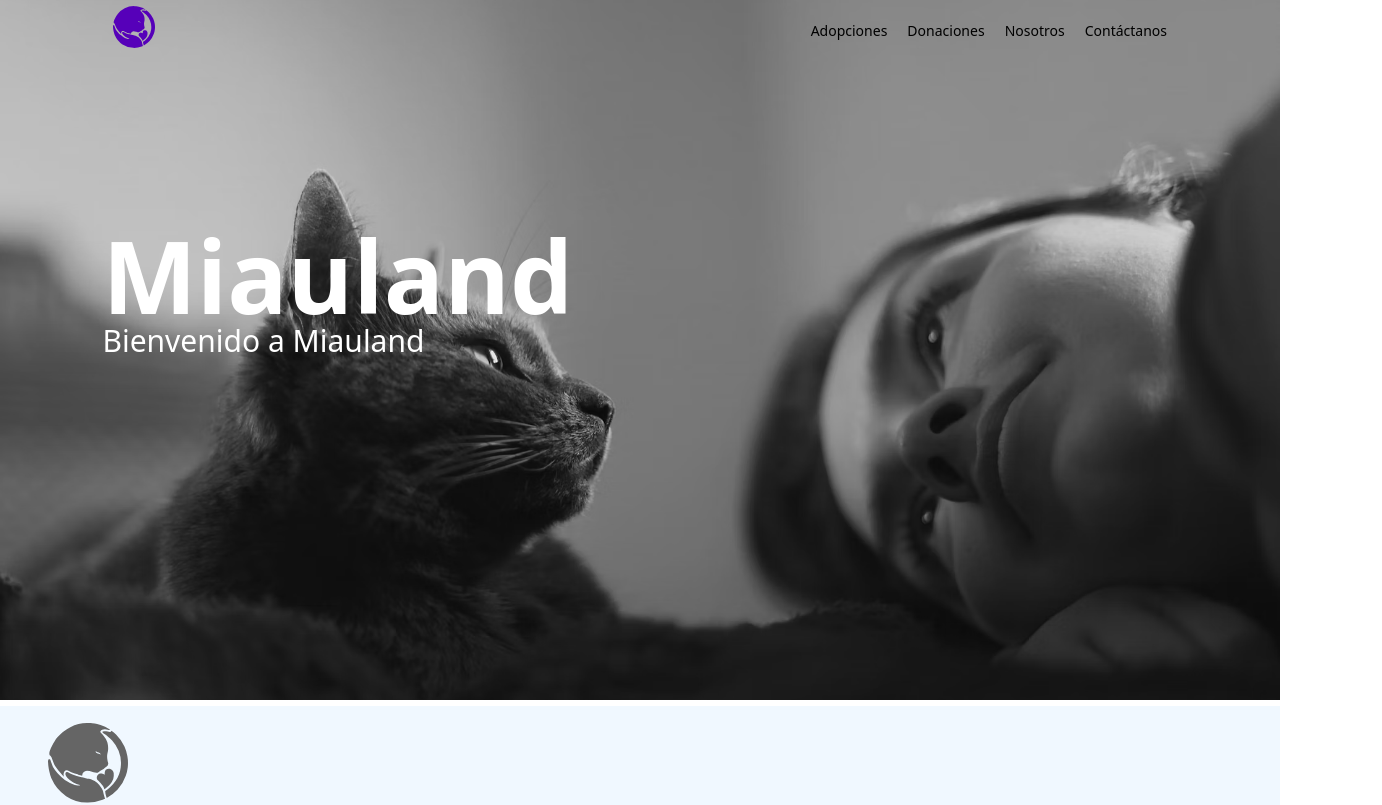
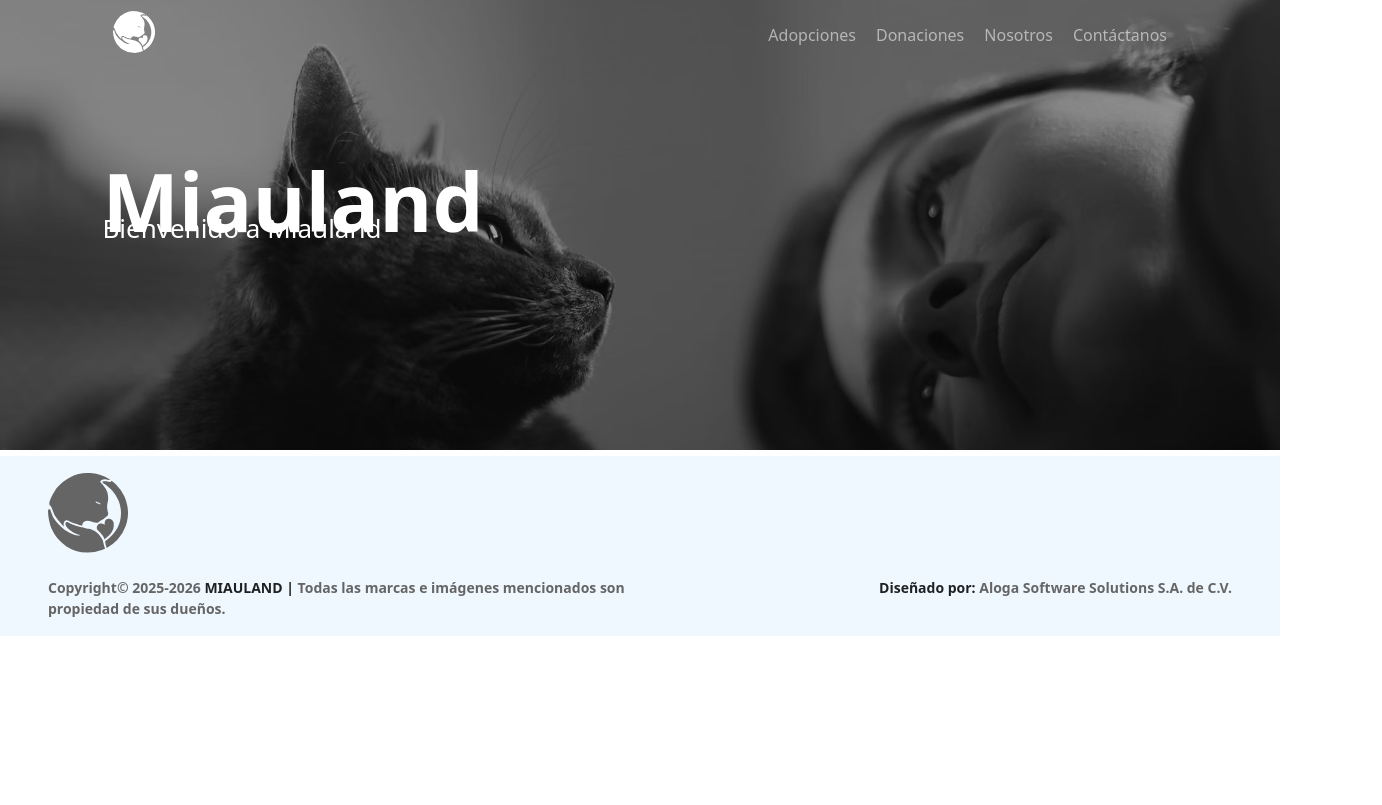
Before and after one commit to karinaRamirez24/miauland, a React (Vite) app: page / in a window 1280 px wide. Shown: the top 805 px of the page, 1382 px wide, since content can reach past the window. Built offline with nearby package versions, Linux system fonts and the light colour scheme.

Commit message:
Ajustes en la resolucion 320px Header y Banner

```diff
--- a/index.html
+++ b/index.html
@@ -2,7 +2,7 @@
 <html lang="en">
   <head>
     <meta charset="UTF-8" />
-    <link rel="icon" type="image/svg+xml" href="/Miauland.ico" />
+    <link rel="icon" type="image/svg+xml" href="/src/Assets/Icons/Miauland.jsx" />
     <meta name="viewport" content="width=device-width, initial-scale=1.0" />
     <title>Miauland</title>
   </head>
--- a/src/Components/Header/Header.css
+++ b/src/Components/Header/Header.css
@@ -1,18 +1,18 @@
 .header {
     width: 100%;
-    height: 60px;
+    height: 70px;
     display: flex;
     position: fixed;
-    z-index: 3;
-    justify-content:center;
+    justify-content: center;
     align-items: center;
     padding: 20px;
     background-color: transparent;
 }
 
-.header__top-bar{
+.header__top-bar {
     width: 85%;
     display: flex;
+    z-index: 3;
     justify-content: space-between;
     align-items: center;
 }
@@ -23,14 +23,15 @@
     display: flex;
 }
 
-.header__icon{
-    color: #575756;
+.header__icon {
+    color: #ffffff;
 }
 
 .header__logo {
     width: 50px;
     height: 50px;
-    fill: #5600b9;
+    fill: #ffffff;
+
 }
 
 .header__nav-list {
@@ -42,7 +43,7 @@
 .header__nav-list li {
     font-size: 16px;
     font-weight: 500;
-    color: #000000;
+    color: #ffffff8c;
 }
 
 .header__menu-button {
@@ -52,7 +53,9 @@
 }
 
 .header__nav-list li:hover {
-    filter: invert(75%);
+    font-weight: 600px;
+    text-shadow: 0 0 5px #000000, 0 0 10px #000000, 0 0 15px #000000, 0 0 20px #000000, 0 0 25px #000000, 0 0 30px #000000, 0 0 35px #000000;
+    transition: all 0.3s ease-in-out;
 }
 
 .header__nav-list li a {
@@ -62,11 +65,13 @@
 
 .header__dropdown-menu {
     position: absolute;
-    top: 60px;
+    top: 70px;
     left: 0;
     height: 100vh;
     background-color: #dedede6b;
     backdrop-filter: blur(4px);
+    z-index: 3;
+    width: 80%;
 }
 
 .header__expanded-menu-link {
@@ -80,6 +85,35 @@
     font-size: 30px;
     padding: 20px 20px;
     font-weight: 500;
+    display: flex;
+    justify-content: start;
+    background-color: #ffffffc4;
+    border-radius: 10px;
+    margin: 20px 20px;
+    animation: slide-right 0.4s linear both
+}
+
+.header__expanded-menu-item:hover {
+    background-color: #dedede6b;
+}
+
+.header__expanded-menus li a {
+    text-decoration: none;
+    color: inherit;
+}
+
+.header__expanded-menu-a {
+    font-size: 20px;
+    margin-left: 20px;
+    color: #575756;
+}
+
+#header_button--close--menu {
+    animation: rotate-center 0.4s;
+}
+
+#header__button--menu {
+    animation: rotate-horizontal-center 0.4s;
 }
 
 /* --------------------------Responsive.-------------------------- */
@@ -88,53 +122,71 @@
 @media (min-width: 320px) {
 
     .header__nav-list li {
-        font-size: 10px;
+        font-size: 12px;
     }
+
     .header__logo {
         width: 42px;
         height: 42px;
     }
+
     .header__logo-container {
         order: 1;
     }
+
     .header__menu-button {
         display: block;
         order: 0;
     }
+
     .header__nav-list {
         display: none;
+    }
+
+    .header__dropdown-menu {
+        width: 70%;
     }
 }
 
 /* Smartphones, Android phones, landscape iPhone */
 @media (min-width: 480px) {
     .header__nav-list li {
-        font-size: 11px;
+        font-size: 13px;
     }
+
     .header__logo-container {
         order: 1;
     }
+
     .header__menu-button {
         display: block;
         order: 0;
     }
+
     .header__nav-list {
         display: none;
+    }
+
+    .header__dropdown-menu {
+        width: 65%;
     }
 }
 
 /* Portrait tablets, portrait iPad, e-readers (Nook/Kindle), landscape 800x480 phones (Android) */
 @media (min-width: 600px) {
     .header__nav-list li {
-        font-size: 12px;
+        font-size: 14px;
     }
+
     .header__logo-container {
         order: 1;
     }
+
     .header__menu-button {
         display: block;
         order: 0;
     }
+
     .header__nav-list {
         display: none;
     }
@@ -143,15 +195,18 @@
 /* Tablet, landscape iPad, lo-res laptops ands desktops */
 @media (min-width: 800px) {
     .header__nav-list li {
-        font-size: 13px;
+        font-size: 15px;
     }
+
     .header__logo-container {
         order: 1;
     }
+
     .header__menu-button {
         display: block;
         order: 0;
     }
+
     .header__nav-list {
         display: none;
     }
@@ -160,15 +215,17 @@
 /* Big landscape tablets, laptops, and desktops */
 @media (min-width: 1025px) {
     .header__nav-list li {
-        font-size: 14px;
+        font-size: 16px;
     }
 
     .header__menu-button {
         display: none;
     }
+
     .header__logo-container {
         order: 0;
     }
+
     .header__nav-list {
         display: flex;
         order: 1;
@@ -178,14 +235,17 @@
 /* hi-res laptops and desktops */
 @media (min-width: 1281px) {
     .header__nav-list li {
-        font-size: 15px;
+        font-size: 17px;
     }
+
     .header__menu-button {
         display: none;
     }
+
     .header__logo-container {
         order: 0;
     }
+
     .header__nav-list {
         display: flex;
         order: 1;
@@ -195,14 +255,17 @@
 /* Large desktops (1920px and above) */
 @media (min-width: 1920px) {
     .header__nav-list li {
-        font-size: 16px;
+        font-size: 18px;
     }
+
     .header__menu-button {
         display: none;
     }
+
     .header__logo-container {
         order: 0;
     }
+
     .header__nav-list {
         display: flex;
         order: 1;
@@ -212,14 +275,17 @@
 /* Ultra-wide desktops (2560px and above) */
 @media (min-width: 2560px) {
     .header__nav-list li {
-        font-size: 17px;
+        font-size: 19px;
     }
+
     .header__menu-button {
         display: none;
     }
+
     .header__logo-container {
         order: 0;
     }
+
     .header__nav-list {
         display: flex;
         order: 1;
@@ -229,16 +295,88 @@
 /* 4K screens (3840px and above) */
 @media (min-width: 3840px) {
     .header__nav-listW li {
-        font-size: 18px;
+        font-size: 20px;
     }
+
     .header__menu-button {
         display: none;
     }
+
     .header__logo-container {
         order: 0;
     }
+
     .header__nav-list {
         display: flex;
         order: 1;
     }
 }
+
+/* --------------------------Animations--------------------------- */
+
+@keyframes rotate-center {
+    0% {
+        transform: rotate(0);
+    }
+
+    100% {
+        transform: rotate(360deg);
+    }
+}
+
+@keyframes rotate-horizontal-center {
+    0% {
+        transform: rotateX(0);
+    }
+
+    100% {
+        transform: rotateX(-360deg);
+    }
+}
+
+
+/* TODO: eliominacion de esta animacion */
+
+@keyframes scale-up-horizontal-left {
+    0% {
+        transform: scaleX(.4);
+        transform-origin: left center
+    }
+
+    100% {
+        transform: scaleX(1);
+        transform-origin: left center
+    }
+}
+
+@keyframes slide-right {
+    0% {
+        transform: translateX(-100%)
+    }
+
+    100% {
+        transform: translateX(0)
+    }
+}
+
+
+
+
+
+.blur-in-expand {
+    animation: blur-in-expand 0.4s linear both
+}
+
+@keyframes blur-in-expand {
+    0% {
+        transform: scale(0);
+        filter: blur(12px);
+        opacity: 0
+    }
+
+    100% {
+        transform: scale(1);
+        filter: blur(0);
+        opacity: 1
+    }
+}
--- a/src/Components/Header/Header.jsx
+++ b/src/Components/Header/Header.jsx
@@ -20,7 +20,7 @@
                     // topBarRef.current.style.background = "rgba(0, 0, 0, 0.35)";
                 }
                 if (menuButtonRef.current) {
-                    menuButtonRef.current.innerHTML = `<box-icon name="menu" color="#575756" id="header__button--menu" style="width: 42px; height: 42px;"></box-icon>`;
+                    menuButtonRef.current.innerHTML = `<box-icon name="menu" color="#ffffff" id="header__button--menu" style="width: 42px; height: 42px;"></box-icon>`;
                 }
                 setMenuOpen(false);
                 if (document.body) {
@@ -39,21 +39,17 @@
             dropdownMenuRef.current.style.display = isOpen ? "block" : "none";
         if (topBarRef.current) {
             topBarRef.current.style.height = isOpen ? "100%" : "auto";
-            // topBarRef.current.style.background = isOpen
-            //     ? "rgba(35, 35, 35)"
-            //     : "rgba(0, 0, 0, 0.35)";
 
             topBarRefParent.current.style.background = isOpen
                 ? "rgba(222, 222, 222, 0.47)"
                 : "rgba(222, 222, 222, 0.0)";
-            // topBarRef.current.style.animation = isOpen
-            //     ? "scale-up-top 0.4s linear"
-            //     : "";
+
+
         }
         if (menuButtonRef.current) {
             menuButtonRef.current.innerHTML = isOpen
-                ? `<box-icon name="x" color="#575756" id="header_button--close--menu" style="width: 42px; height: 42px;"></box-icon>`
-                : `<box-icon name="menu" color="#575756" id="header__button--menu" style="width: 42px; height: 42px;"></box-icon>`;
+                ? `<box-icon name="x" color="#ffffff" id="header_button--close--menu" style="width: 42px; height: 42px;"></box-icon>`
+                : `<box-icon name="menu" color="#ffffff" id="header__button--menu" style="width: 42px; height: 42px;"></box-icon>`;
         }
     };
 
@@ -78,34 +74,37 @@
         <header className="header" ref={topBarRefParent}>
             <div className='header__top-bar' ref={topBarRef}>
                 <div className='header__logo-container'>
-                    <a href="#" onClick={closeMenu}><MiaulandLogo className='header__logo' /></a>
+                    <a href="/" onClick={closeMenu}><MiaulandLogo className='header__logo' /></a>
                 </div>
                 <nav className="header__nav">
                     <ul className='header__nav-list'>
-                        <li><a href="#adopciones">Adopciones</a></li>
-                        <li><a href="#donaciones">Donaciones</a></li>
-                        <li><a href="#nosotros">Nosotros</a></li>
-                        <li><a href="#contactanos">Contáctanos</a></li>
+                        <li><a href="adopciones">Adopciones</a></li>
+                        <li><a href="donaciones">Donaciones</a></li>
+                        <li><a href="nosotros">Nosotros</a></li>
+                        <li><a href="contáctanos">Contáctanos</a></li>
                     </ul>
                     <button className="header__menu-button" onClick={handleMenuToggle} ref={menuButtonRef}>
-                        <box-icon className="header__icon" name="menu" color="#575756" style={{ width: "42px", height: "42px" }} ></box-icon>
+                        <box-icon className="header__icon" name="menu" color="#ffffff" style={{ width: "42px", height: "42px" }} ></box-icon>
                     </button>
                 </nav>
 
                 <div className="header__dropdown-menu" ref={dropdownMenuRef} id="dropdownMenu" style={{ display: "none" }}>
                     <ul className="header__expanded-menu">
                         <li className="header__expanded-menu-item">
-                            <box-icon name="baidu" color="#575756" style={{ width: "42px", height: "42px" }} ></box-icon>
-                            <a href="#adopciones">Adopciones</a>
+                            <box-icon className= "header__dropdown-icon" type="logo" name="baidu" color="#575756" style={{ width: "30px", height: "30px" }} ></box-icon>
+                            <a className='header__expanded-menu-a' href="adopciones">Adopciones</a>
                         </li>
                         <li className="header__expanded-menu-item">
-                            <a href="#donaciones">Donaciones</a>
+                            <box-icon className= "header__dropdown-icon" name="donate-heart" color="#575756" style={{ width: "30px", height: "30px" }} ></box-icon>
+                            <a className='header__expanded-menu-a' href="donaciones">Donaciones</a>
                         </li>
                         <li className="header__expanded-menu-item">
-                            <a href="#nosotros">Nosotros</a>
+                            <box-icon className= "header__dropdown-icon" name="home-heart" color="#575756" style={{ width: "30px", height: "30px" }} ></box-icon>
+                            <a className='header__expanded-menu-a' href="nosotros">Nosotros</a>
                         </li>
                         <li className="header__expanded-menu-item">
-                            <a href="#contactanos">Contáctanos</a>
+                            <box-icon className= "header__dropdown-icon" type="solid" name="contact" color="#575756" style={{ width: "30px", height: "30px" }} ></box-icon>
+                            <a className='header__expanded-menu-a' href="contáctanos">Contáctanos</a>
                         </li>
                     </ul>
                 </div>
--- a/src/Components/MainImage/MainImage.css
+++ b/src/Components/MainImage/MainImage.css
@@ -4,33 +4,159 @@
     object-fit: cover;
     position: relative;
     z-index: -1;
+    filter: brightness(0.68) saturate(1.7);
+}
 
-}
-.overlay{
+.overlay {
     position: absolute;
     top: 25%;
     left: 8%;
-    width: 100%;
     height: 10%;
-    z-index: 1;
+    z-index: -1;
     color: white;
 }
-.textMain{
+
+.textMain {
     font-size: 100px;
 }
-.overlaySecond{
+
+.overlaySecond {
     width: 40%;
     left: 8%;
     position: absolute;
     top: 45%;
     height: 15%;
-    z-index: 1;
+    z-index: -1;
     transform: translateY(-50%);
+}
+
+.textSecond {
+    padding-top: 24px;
+    font-size: 32px;
+    font-weight: 400;
+    line-height: 1.1;
     color: white;
 }
-.textSecond{
-    padding-top: 24px;
-    font-size: 30px;
-    font-weight: 400;
-    line-height: 1.1;
+
+/* --------------------------Responsive.-------------------------- */
+
+/* Smartphones, portrait iPhone, portrait 480x320 phones (Android) */
+@media (min-width: 320px) {
+    .textMain {
+        font-size: 45px;
+    }
+
+    .textSecond {
+        font-size: 14px;
+    }
+
+    .imageMain {
+        height: 450px;
+    }
+
+    .overlay {
+        top: 140px;
+    }
+
+    .overlaySecond {
+        width: 70%;
+        top: 250px;
+    }
 }
+
+/* Smartphones, Android phones, landscape iPhone */
+@media (min-width: 480px) {
+    .textMain {
+        font-size: 54px;
+    }
+
+    .textSecond {
+        font-size: 17px;
+    }
+}
+
+/* Portrait tablets, portrait iPad, e-readers (Nook/Kindle), landscape 800x480 phones (Android) */
+@media (min-width: 600px) {
+    .textMain {
+        font-size: 63px;
+    }
+
+    .textSecond {
+        font-size: 20px;
+    }
+}
+
+/* Tablet, landscape iPad, lo-res laptops ands desktops */
+@media (min-width: 800px) {
+    .textMain {
+        font-size: 72px;
+    }
+
+    .textSecond {
+        font-size: 23px;
+    }
+}
+
+/* Big landscape tablets, laptops, and desktops */
+@media (min-width: 1025px) {
+    .textMain {
+        font-size: 81px;
+    }
+
+    .textSecond {
+        font-size: 26px;
+    }
+}
+
+/* hi-res laptops and desktops */
+@media (min-width: 1281px) {
+    .textMain {
+        font-size: 90px;
+    }
+
+    .textSecond {
+        font-size: 29px;
+    }
+}
+
+/* Large desktops (1920px and above) */
+@media (min-width: 1920px) {
+    .textMain {
+        font-size: 100px;
+    }
+
+    .textSecond {
+        font-size: 32px;
+    }
+
+    .imageMain {
+        height: 700px;
+    }
+
+    .overlaySecond {
+        width: 40%;
+        top: 45%;
+    }
+}
+
+/* Ultra-wide desktops (2560px and above) */
+@media (min-width: 2560px) {
+    .textMain {
+        font-size: 108px;
+    }
+
+    .textSecond {
+        font-size: 35px;
+    }
+}
+
+/* 4K screens (3840px and above) */
+@media (min-width: 3840px) {
+    .textMain {
+        font-size: 116px;
+    }
+
+    .textSecond {
+        font-size: 38px;
+    }
+}
--- a/src/Components/MainImage/MainImage.jsx
+++ b/src/Components/MainImage/MainImage.jsx
@@ -8,7 +8,7 @@
                 <h1 className="textMain">{textoPrincipal}</h1>
             </div>
             <div className="overlaySecond">
-                <h2 className="textSecond">{subtitulo}</h2>
+                <h3 className="textSecond">{subtitulo}</h3>
             </div>
         </div>
     );
--- a/src/Pages/Adoptions/Adoptions.jsx
+++ b/src/Pages/Adoptions/Adoptions.jsx
@@ -1,4 +1,5 @@
 import React from 'react'
+import "./Adoptions.css"
 import imageHome from "../../Assets/imagenes/adoptionsThree.png";
 import MainImage from '../../Components/MainImage/MainImage';
 
--- a/src/index.css
+++ b/src/index.css
@@ -25,14 +25,14 @@
   padding: 0;
   box-sizing: border-box;
 }
-a {
+/* a {
   font-weight: 500;
   color: #646cff;
   text-decoration: inherit;
 }
 a:hover {
   color: #535bf2;
-}
+} */
 
 body {
   margin: 0;
@@ -59,7 +59,7 @@
 button:focus-visible {
   outline: 4px auto -webkit-focus-ring-color;
 } */
-
+/*
 @media (prefers-color-scheme: light) {
   :root {
     color: #213547;
@@ -71,4 +71,4 @@
   button {
     background-color: #f9f9f9;
   }
-}
+} */
```
Also changed, not shown: src/App.jsx (deleted, +0 -16 lines), src/Pages/AboutUs/AboutUs.jsx (+6 -1 lines), src/Pages/ContactUs/ContactUs.jsx (+6 -1 lines), src/main.jsx (+4 -4 lines), src/App.css (deleted), 1 other file (tests, documents, lock files or other folders).
